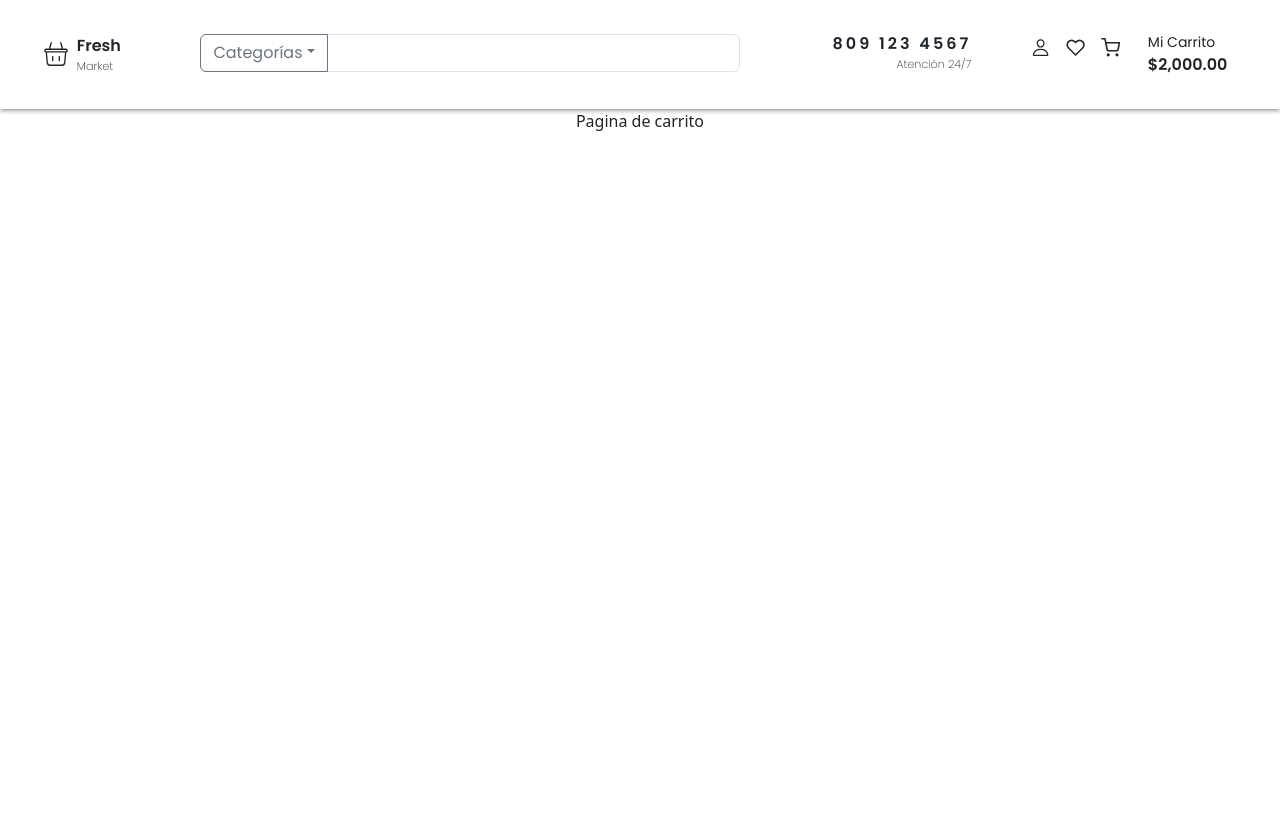
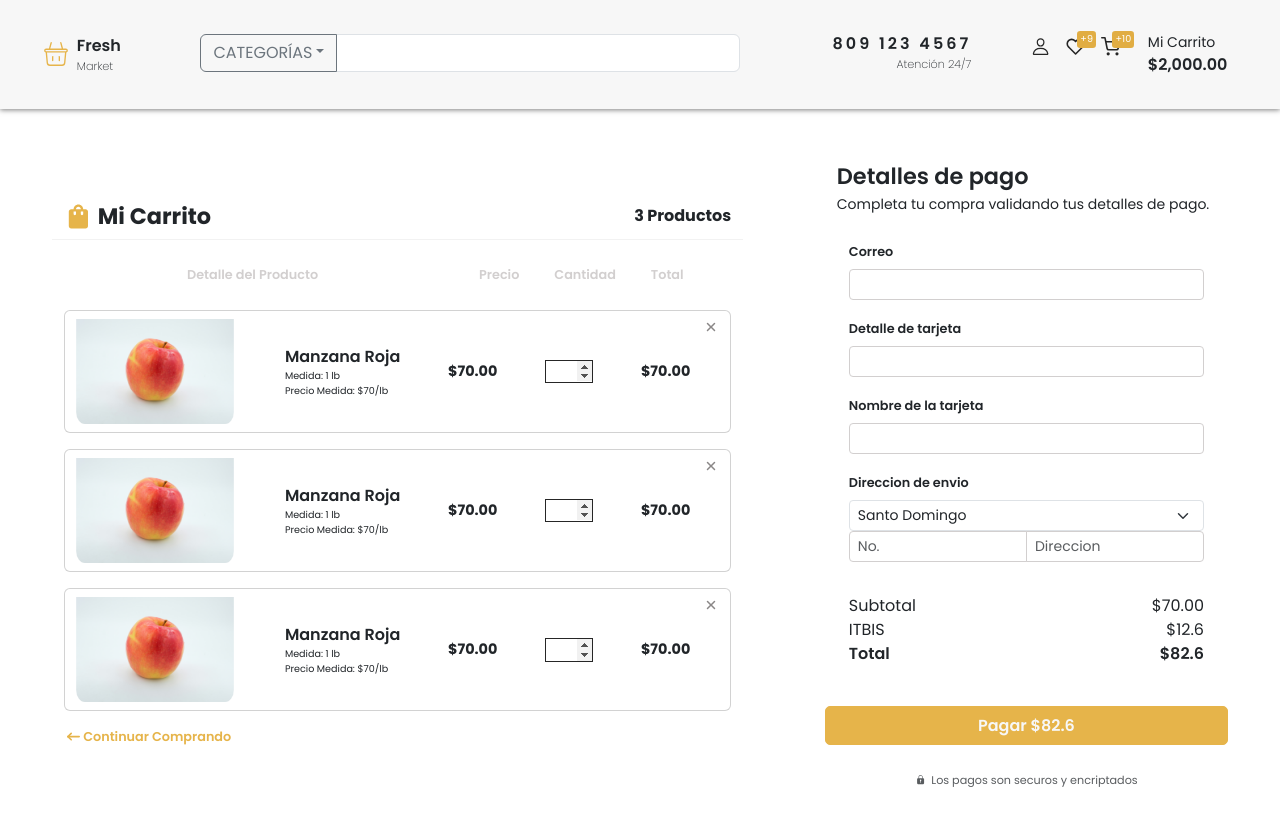
Before and after one commit to shadel28/fresh-market, a React (Create React App) app: page /cart in a window 1280 px wide. Shown: the top 826 px of the page. Before the commit the page ends 800 px from the top, so only its background shows below. Built offline with nearby package versions, Linux system fonts and the light colour scheme.

Commit message:
primera version pagina de carrito y header

```diff
--- a/src/App.css
+++ b/src/App.css
@@ -81,6 +81,8 @@ pre {
 
 a {
   background-color: transparent;
+  font-style: none;
+  text-decoration: none;
 }
 
 /**
@@ -357,6 +359,7 @@ template {
 li {
   text-decoration: none;
   list-style: none;
+  font-style: none;
 }
 
 .App{
--- /dev/null
+++ b/src/components/CardProduct/CardProduct.js
@@ -0,0 +1,27 @@
+import Card from 'react-bootstrap/Card';
+import "./cardproduct.css"
+import manzana from './manzana.jpg';
+import { IoClose } from "react-icons/io5";
+
+function CardProduct() {
+  return (
+    <Card className='card_product'>
+      <Card.Img variant="top" src={manzana}className='card__img'/>
+      <Card.Body className='card__body'>
+        <div className='card__body--desc'>
+          <span className='title'>Manzana Roja</span>
+          <span>
+            Medida: 1 lb <br />
+            Precio Medida: $70/lb
+          </span>
+        </div>
+        <span>$70.00</span>
+        <input type='number'/>
+        <span>$70.00</span>
+        <button className='card__close'><IoClose/></button>
+      </Card.Body>
+    </Card>
+  );
+}
+
+export default CardProduct;
--- /dev/null
+++ b/src/components/CardProduct/cardproduct.css
@@ -0,0 +1,78 @@
+@import url('https://fonts.googleapis.com/css2?family=Poppins:ital,wght@0,100;0,200;0,300;0,400;0,500;0,600;0,700;0,800;0,900;1,100;1,200;1,300;1,400;1,500;1,600;1,700;1,800;1,900&display=swap');
+
+.card_product{
+    flex-direction: row!important;
+    /* background-color: red; */
+    display: flex!important;
+    align-items: center!important;
+    justify-content: space-between!important;
+    width: 100%!important;
+    /* height: 75%; */
+    font-family: "Poppins", system-ui;
+    margin-bottom: 1rem!important;
+}
+
+.card__img{
+    width: 180px!important;
+    object-fit: cover;
+    height: 100%;
+    padding: .5rem .7rem;
+    border-radius: 20px;
+}
+
+
+.card__body {
+    /* background-color: aquamarine; */
+    height: 100%;
+    display: flex;
+    align-items: center;
+    justify-content: space-around;
+    padding: 0;
+    position: relative;
+}
+
+.card__body input[type=number]::-webkit-inner-spin-button {
+    opacity: 1
+}
+
+.card__body span {
+    font-size: .9rem;
+    font-weight: 700;
+}
+
+.card__body input{
+    width: 3rem;
+    border: 1px solid #262626;
+    outline: none;
+    font-weight: 400;
+    font-size: .9rem;
+}
+
+.card__body--desc{
+    /* background-color: bisque; */
+    /* width: 70%; */
+    display: flex;
+    flex-direction: column;
+    text-align: left;
+}
+
+.card__body--desc span{
+    font-size: .6rem;
+    font-weight: 400;
+}
+
+.card__body--desc .title{
+    font-size: 1rem;
+    font-weight: 600;
+}
+
+.card__close {
+    position: absolute;
+    top: -15px;
+    right: 10px;
+    padding: .01rem .1rem;
+    background-color: transparent;
+    border: none;
+    outline: none;
+    color: #8a8787;
+}
--- a/src/components/layaouts/Header/Header.js
+++ b/src/components/layaouts/Header/Header.js
@@ -21,7 +21,7 @@ function Header() {
         <InputGroup className="mb-1">
         <DropdownButton
           variant="outline-secondary"
-          title="Categorías"
+          title="CATEGORÍAS"
           id="input-group-dropdown-1"
         >
           <Dropdown.Item href="#">Frutas</Dropdown.Item>
@@ -40,9 +40,24 @@ function Header() {
           <small>Atención 24/7</small>
         </div>
           <ul>
-            <li><Link to='/'><IoPersonOutline className='ul__icon'/></Link></li>
-            <li><Link to='/'><FiHeart className='ul__icon'/></Link></li>
-            <li><Link to='/cart'><FiShoppingCart className='ul__icon'/></Link></li>
+            <li>
+              <Link to='/'>
+              {/* <div className='ul__badge'>+9</div> */}
+              <IoPersonOutline className='ul__icon'/>
+              </Link>
+            </li>
+            <li>
+              <Link to='/'>
+              <div className='ul__badge'>+9</div>
+              <FiHeart className='ul__icon'/>
+              </Link>
+              </li>
+            <li>
+              <Link to='/cart'>
+              <div className='ul__badge'>+10</div>
+              <FiShoppingCart className='ul__icon'/>
+              </Link>
+              </li>
           </ul>
           <div className='nav__cart'>
             <small>Mi Carrito</small>
--- a/src/components/layaouts/layout.css
+++ b/src/components/layaouts/layout.css
@@ -8,7 +8,7 @@
     --font: #262626;
     --grey:#F2F2F2;
     --yellow: #E6B44A;
-    --notification: #EAC652;
+    --notification: #E1AD43;
 }
 
 
@@ -23,6 +23,10 @@ header {
     padding: 2rem 2.5rem;
     font-family: "Poppins", system-ui;
     box-shadow: 0 1px 5px rgba(0, 0, 0, 0.5);
+    position: fixed;
+    top: 0;
+    z-index: 999;
+    background-color: #F7F7F7;
 }
 .header__logo {
     /* background-color: green; */
@@ -35,6 +39,7 @@ header {
 
 .header__logo .icon{
     font-size: 2rem;
+    color: var(--yellow);
  }
 
 .header__logo span  small{
@@ -63,6 +68,7 @@ header {
 .header__searchbar .input{
     width: 100%;
 }
+
 .nav{
     text-align: right;
     display: flex;
@@ -92,9 +98,37 @@ header {
     gap: 1rem;
 }
 
+.nav ul li a {
+    display: flex;
+    align-items: center;
+    justify-content: center;
+    position: relative;
+}
+
+.nav ul li a .ul__badge{
+    background-color: var(--notification);
+    color: white;
+    padding: .1rem 0.2rem;
+    border-radius: 0.2rem;
+    position: absolute;
+    bottom: 0.5rem;
+    left: 0.7rem;
+    font-size: 0.6rem;
+    box-shadow: 0px 4px 3px rgba((255), 43, 42, 0.2);
+}
+
 .nav ul li .ul__icon{
     font-size: 1.2rem;
     color: var(--font);
+    transition: 0.2s color ease;
+}
+
+.nav ul li .ul__icon:hover{
+    color: var(--yellow);
+}
+
+.nav ul li a {
+    text-decoration: none;
 }
 
 .nav__cart {
--- a/src/pages/customer/Cart.js
+++ b/src/pages/customer/Cart.js
@@ -1,14 +1,99 @@
 // Esta es la pagina de carrito
 import Header from "../../components/layaouts/Header/Header";
+import React from "react"
+import CardProduct from "../../components/CardProduct/CardProduct";
+import "./customer.css"
+import { MdShoppingBag } from "react-icons/md";
+import { TbArrowNarrowLeft } from "react-icons/tb";
+import Form from 'react-bootstrap/Form';
+import { IoIosLock } from "react-icons/io";
+import InputGroup from 'react-bootstrap/InputGroup';
 
-import React from 'react'
+
 
 function Cart() {
   return (
-    <div>
+    <>
         <Header/>
-        <p>Pagina de carrito</p>
-    </div>
+        <section className="cart">
+          <div className="row">
+            <div className="cart__info">
+              <div>
+              <MdShoppingBag className="cart__info--icon"/>
+              <h1>Mi Carrito</h1>
+              </div>
+              <span>3 Productos</span>
+            </div>
+            <div className="cart__products">
+              <div className="cart__products--titles">
+
+                <div className="detalle">
+                <span>Detalle del Producto</span>
+                </div>
+                <div className="info">
+                <span>Precio</span>
+                <span>Cantidad</span>
+
+                <span>Total</span>
+                </div>
+              </div>
+              <CardProduct/>
+              <CardProduct/>
+              <CardProduct/>
+            </div>
+            <button className="shop-btn"><TbArrowNarrowLeft className="shop-btn__icon"/>Continuar Comprando</button>
+          </div>
+          <div className="row">
+            <div className="payment">
+              <span>Detalles de pago</span>
+              <small>Completa tu compra validando tus detalles de pago.</small>
+            </div>
+            <Form>
+            <Form.Group className="mb-3" controlId="formBasicEmail">
+              <Form.Label className="form__label">Correo</Form.Label>
+              <Form.Control type="email" size="sm"/>
+
+              <Form.Label className="form__label">Detalle de tarjeta</Form.Label>
+              <Form.Control type="text" size="sm"/>
+
+              <Form.Label className="form__label">Nombre de la tarjeta</Form.Label>
+              <Form.Control type="text" size="sm"/>
+
+              <Form.Label className="form__label">Direccion de envio</Form.Label>
+              <Form.Select size="sm">
+              <option>Santo Domingo</option>
+              <option>Valverde</option>
+              <option>La Vega</option>
+              </Form.Select>
+              <InputGroup className="mb-3">
+                <Form.Control aria-label="First name"  size="sm" placeholder="No."/>
+                <Form.Control aria-label="Last name"  size="sm" placeholder="Direccion"/>
+              </InputGroup>
+
+              <div className="totals">
+                  <div className="totals_row">
+                  <span>Subtotal</span>
+                  <span>$70.00</span>
+                  </div>
+                  <div className="totals_row">
+                  <span>ITBIS</span>
+                  <span>$12.6</span>
+                  </div>
+                  <div className="totals_row">
+                  <span>Total</span>
+                  <span>$82.6</span>
+                  </div>
+              </div>
+            </Form.Group>
+            </Form>
+            <button>Pagar $82.6</button>
+            <Form.Text id="pagos" muted>
+              <IoIosLock />
+              Los pagos son securos y encriptados
+            </Form.Text>
+          </div>
+        </section>
+    </>
   )
 }
 
--- /dev/null
+++ b/src/pages/customer/customer.css
@@ -0,0 +1,179 @@
+@import url('https://fonts.googleapis.com/css2?family=Poppins:ital,wght@0,100;0,200;0,300;0,400;0,500;0,600;0,700;0,800;0,900;1,100;1,200;1,300;1,400;1,500;1,600;1,700;1,800;1,900&display=swap');
+
+/* CART
+   ========================================================================== */
+
+.cart {
+    display: flex;
+    align-items: center;
+    justify-content: space-between;
+    width: 100%;
+    /* background-color: black; */
+    /* gap: 45px; */
+    font-family: "Poppins", system-ui;
+    padding: 4rem;
+    margin-top: 6rem;
+}
+
+.row{
+    width: 60%;
+}
+
+.cart .row:nth-child(2){
+    width: 35%;
+}
+
+.cart__info{
+    /* background-color: red; */
+    display: flex;
+    align-items: center;
+    justify-content: space-between;
+    padding-bottom: .5rem;
+    border-bottom: 1px solid #F2F2F2;
+}
+
+.cart .row .cart__info div{
+    /* background-color: aqua; */
+    display: flex;
+    align-items: center;
+    gap: 5px;
+}
+
+.cart__info--icon {
+    font-size: 1.8rem;
+    color: #E6B44A;
+}
+
+.cart .row .cart__info div h1 {
+    font-size: 1.4rem;
+    margin: 0;
+}
+
+.cart .row .cart__info div h1,
+.cart__info span{
+    font-weight: 700;
+}
+
+.cart__products--titles {
+    /* background-color: purple; */
+    display: flex;
+    /* align-items: flex-end; */
+    justify-content: space-between;
+    /* gap: 15rem; */
+    width: 100%;
+    font-size: .8rem;
+    padding: 1.6rem 0.3rem;
+    color: #d2cfcf;
+    font-weight: 600;
+}
+.detalle{
+    width: 57%;
+    /* background-color: red; */
+}
+
+.info {
+    /* width: 60%; */
+    display: flex;
+    justify-content: center;
+    /* background-color: antiquewhite; */
+    align-items: flex-end;
+    gap: 35px;
+    width: 45%;
+}
+
+.row .shop-btn {
+    outline: none;
+    border: none;
+    background-color: transparent;
+    text-align: left;
+    /* padding: 1px 0.2px; */
+    width: 35%;
+    font-size: .8rem;
+    display: flex;
+    align-items: center;
+    justify-content: flex-start;
+    color: #E6B44A;
+    font-weight: 600;
+}
+
+.row .shop-btn .shop-btn__icon{
+    font-size: 1.2rem;
+    transition: all 0.2s ease;
+}
+
+.row .shop-btn:hover{
+    color: #a57419;
+}
+
+.payment {
+    display: flex;
+    align-items: flex-start;
+    /* justify-content: center; */
+    flex-direction: column;
+    /* text-align: left; */
+}
+
+.payment span{
+    font-size: 1.4rem;
+    font-weight: 600;
+}
+
+.row form{
+    text-align: left;
+    padding: 1.5rem;
+}
+
+.form__label{
+    font-weight: 600;
+    font-size: .8rem;
+}
+
+.row form input{
+    margin-bottom: 1rem;
+    border-color: #d2cfcf;
+}
+
+.totals {
+    display: flex;
+    align-items: center;
+    flex-direction: column;
+}
+
+.totals_row{
+    display: flex;
+    align-items: center;
+    justify-content: space-between;
+    width: 100%;
+}
+
+.totals .totals_row:nth-child(3){
+    font-weight: 600;
+}
+
+.cart .row:nth-child(2) button{
+    outline: none;
+    border: 1px solid #E6B44A;
+    border-radius: 5px;
+    background-color: #E6B44A;
+    /* font-size: 1.1rem; */
+    color: #F7F7F7;
+    font-weight: 600;
+    padding: .4rem 0;
+    margin-bottom: 1.4rem;
+    transition: all 0.2s ease-in;
+}
+
+.cart .row:nth-child(2) button:hover{
+    border: 1px solid #F2C36B;
+    background-color: #F2C36B;
+}
+
+#pagos{
+    display: flex;
+    align-items: center;
+    justify-content: center;
+    gap: 5px;
+    font-size: .7rem;
+    font-weight: 400;
+    color: #d2cfcf;
+}
```
Also changed, not shown: src/components/CardProduct/manzana.jpg (added).
